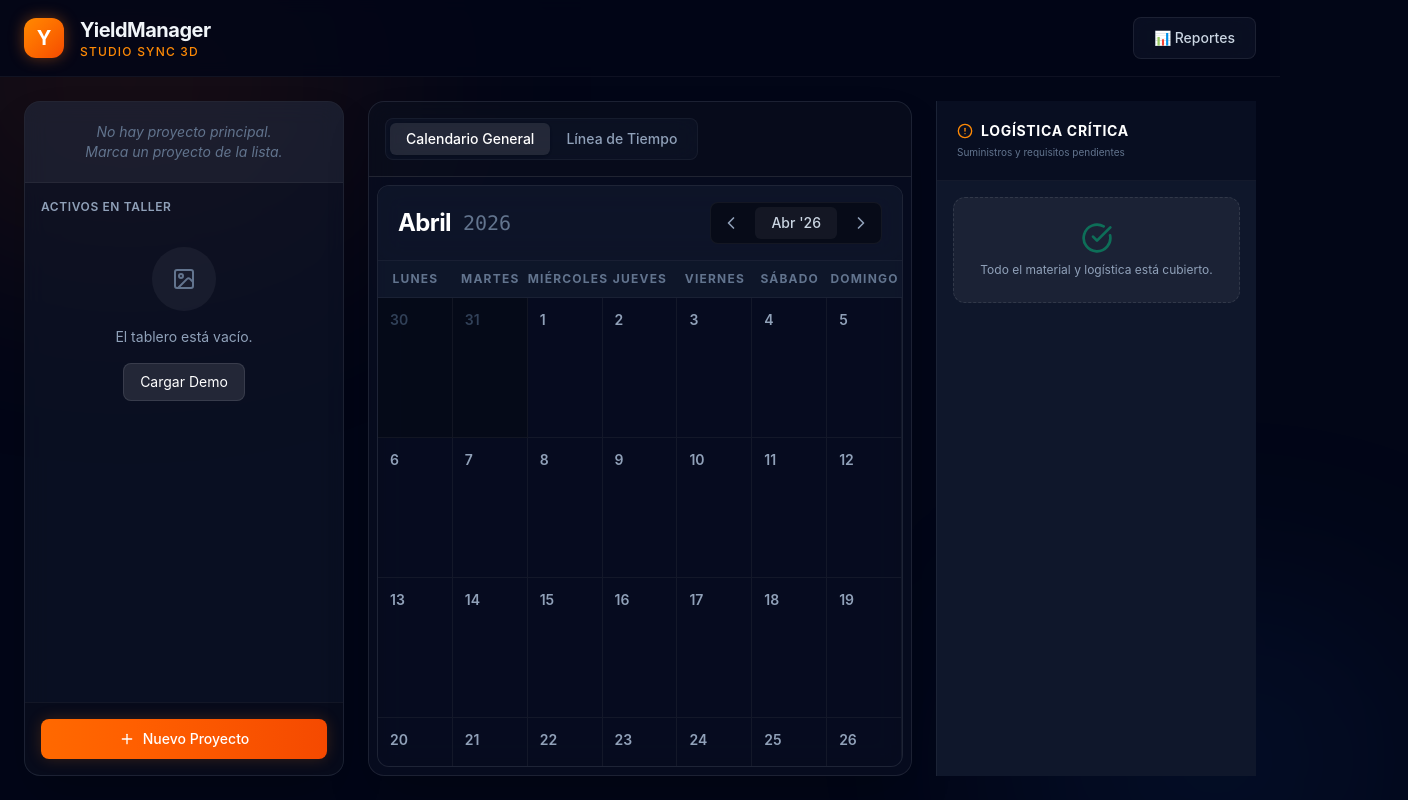
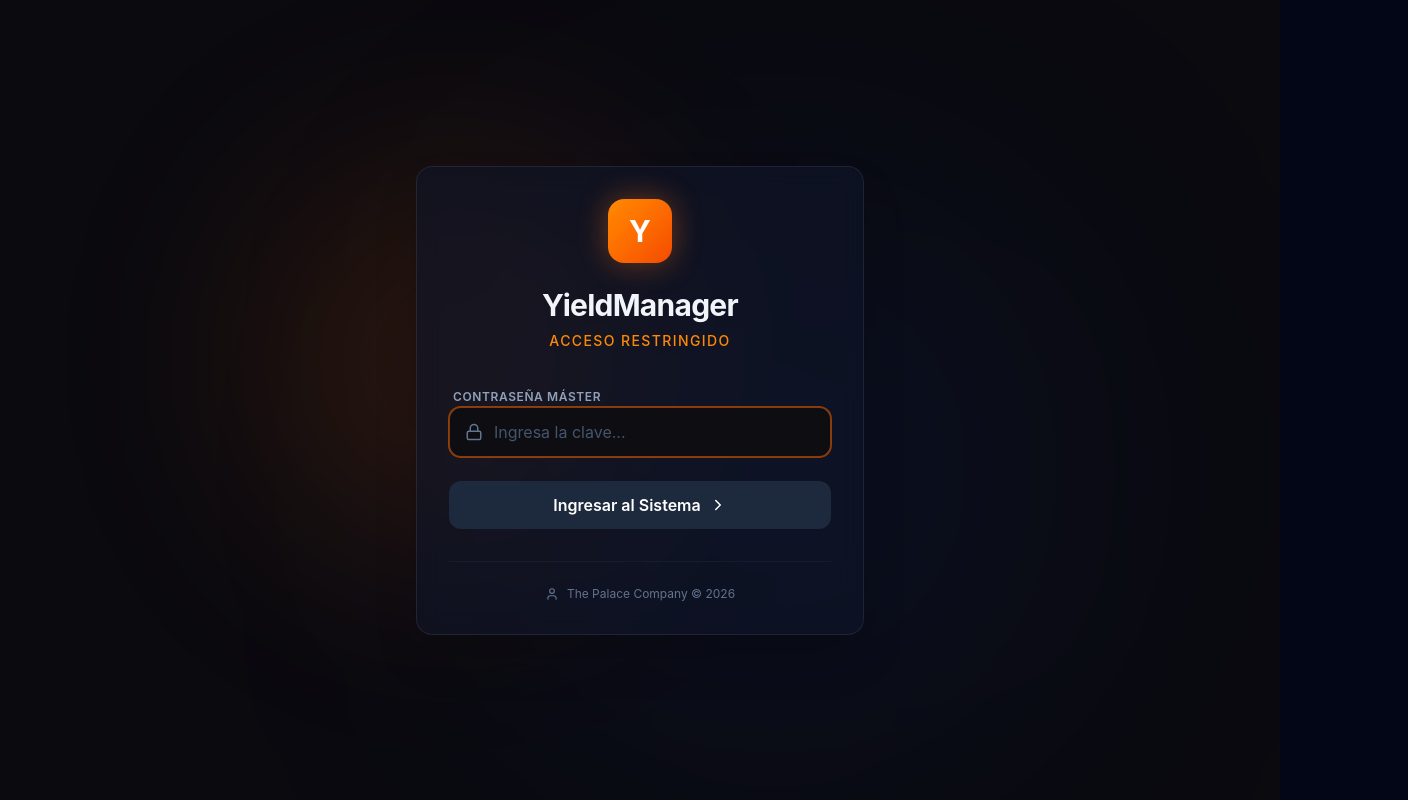
Before and after one commit to disenocorptpc-dot/yield_manager, a React (Vite) app: page / in a window 1280 px wide. Shown: the top 800 px of the page, 1408 px wide, since content can reach past the window. Built offline with nearby package versions, Linux system fonts and the light colour scheme.

Commit message:
feat: Add restricted access login panel

```diff
--- a/src/App.tsx
+++ b/src/App.tsx
@@ -1,5 +1,6 @@
-import React, { useState } from 'react';
+import React, { useState, useEffect } from 'react';
 import Dashboard from './components/Dashboard';
+import LoginPanel from './components/LoginPanel';
 
 export interface Prerequisite {
   id: string;
@@ -35,6 +36,29 @@ export interface Phase {
 
 function App() {
   const [projects, setProjects] = useState<Project[]>([]);
+  const [isAuthenticated, setIsAuthenticated] = useState<boolean>(false);
+
+  // Check local storage for existing session on load
+  useEffect(() => {
+    const session = localStorage.getItem('yield_auth');
+    if (session === 'true') {
+      setIsAuthenticated(true);
+    }
+  }, []);
+
+  const handleLogin = () => {
+    setIsAuthenticated(true);
+    localStorage.setItem('yield_auth', 'true');
+  };
+
+  const handleLogout = () => {
+    setIsAuthenticated(false);
+    localStorage.removeItem('yield_auth');
+  };
+
+  if (!isAuthenticated) {
+    return <LoginPanel onLogin={handleLogin} />;
+  }
 
   return (
     <div className="h-screen w-screen flex flex-col font-sans relative">
@@ -56,6 +80,12 @@ function App() {
           <button className="px-5 py-2.5 glass-panel hover:bg-slate-800 text-slate-300 hover:text-white font-medium rounded-lg transition-all duration-300 text-sm flex items-center gap-2">
             📊 Reportes
           </button>
+          <button
+            onClick={handleLogout}
+            className="px-4 py-2.5 bg-slate-800/50 hover:bg-red-500/20 text-slate-400 hover:text-red-400 border border-slate-700/50 hover:border-red-500/50 rounded-lg transition-all duration-300 text-sm font-medium"
+          >
+            Salir
+          </button>
         </div>
       </header>
       <main className="flex-1 p-6 overflow-hidden flex flex-col z-10 relative">
--- /dev/null
+++ b/src/components/LoginPanel.tsx
@@ -0,0 +1,95 @@
+import React, { useState } from 'react';
+import { Lock, User, ChevronRight } from 'lucide-react';
+
+interface LoginPanelProps {
+  onLogin: () => void;
+}
+
+export default function LoginPanel({ onLogin }: LoginPanelProps) {
+  const [password, setPassword] = useState('');
+  const [error, setError] = useState(false);
+  const [isLoading, setIsLoading] = useState(false);
+
+  const handleLogin = (e: React.FormEvent) => {
+    e.preventDefault();
+    setIsLoading(true);
+    setError(false);
+
+    // Simulated verification delay
+    setTimeout(() => {
+      // Hardcoded password for now - will be moved to backend layer later
+      if (password === 'studio3d' || password === 'admin') {
+        onLogin();
+      } else {
+        setError(true);
+        setIsLoading(false);
+      }
+    }, 800);
+  };
+
+  return (
+    <div className="h-screen w-screen flex items-center justify-center relative overflow-hidden bg-[#0a0a0f]">
+      {/* Background Orbs */}
+      <div className="absolute top-[20%] left-[20%] w-[400px] h-[400px] rounded-full bg-orange-500/20 blur-[120px] pointer-events-none animate-pulse"></div>
+      <div className="absolute bottom-[10%] right-[20%] w-[500px] h-[500px] rounded-full bg-blue-600/10 blur-[150px] pointer-events-none"></div>
+
+      <div className="relative z-10 w-full max-w-md p-8 glass-panel rounded-2xl border border-slate-700/50 shadow-2xl backdrop-blur-xl">
+        <div className="flex flex-col items-center mb-8">
+          <div className="w-16 h-16 rounded-2xl bg-gradient-to-br from-orange-400 to-orange-600 flex items-center justify-center text-white font-bold text-3xl shadow-[0_0_30px_rgba(249,115,22,0.4)] mb-6">
+            Y
+          </div>
+          <h1 className="text-3xl font-bold text-slate-100 tracking-tight">YieldManager</h1>
+          <p className="text-sm text-orange-400 font-medium tracking-widest uppercase mt-2">Acceso Restringido</p>
+        </div>
+
+        <form onSubmit={handleLogin} className="space-y-6">
+          <div className="space-y-2">
+            <label className="text-xs font-semibold text-slate-400 uppercase tracking-wider ml-1">Contraseña Máster</label>
+            <div className="relative">
+              <div className="absolute inset-y-0 left-0 pl-4 flex items-center pointer-events-none text-slate-500">
+                <Lock size={18} />
+              </div>
+              <input
+                type="password"
+                value={password}
+                onChange={(e) => setPassword(e.target.value)}
+                className={`w-full bg-[#0d0d12] border ${error ? 'border-red-500/50 focus:border-red-500' : 'border-slate-700/50 focus:border-orange-500/50'} rounded-xl py-3 pl-11 pr-4 text-slate-200 placeholder-slate-600 focus:outline-none focus:ring-1 focus:ring-orange-500/50 transition-all duration-300`}
+                placeholder="Ingresa la clave..."
+                autoFocus
+              />
+            </div>
+            {error && (
+              <p className="text-xs text-red-500 ml-1 animate-pulse">Contraseña incorrecta. Intenta de nuevo.</p>
+            )}
+          </div>
+
+          <button
+            type="submit"
+            disabled={isLoading || !password}
+            className={`w-full relative group overflow-hidden rounded-xl py-3 px-4 font-semibold text-white transition-all duration-300 ${
+              isLoading || !password
+                ? 'bg-slate-800 text-slate-500 cursor-not-allowed'
+                : 'bg-gradient-to-r from-orange-500 to-orange-600 hover:shadow-[0_0_20px_rgba(249,115,22,0.4)] hover:-translate-y-1'
+            }`}
+          >
+            <div className="relative z-10 flex items-center justify-center gap-2">
+              {isLoading ? (
+                <div className="w-5 h-5 border-2 border-white/20 border-t-white rounded-full animate-spin"></div>
+              ) : (
+                <>
+                  Ingresar al Sistema <ChevronRight size={18} className="group-hover:translate-x-1 transition-transform" />
+                </>
+              )}
+            </div>
+          </button>
+        </form>
+
+        <div className="mt-8 pt-6 border-t border-slate-800/50 text-center">
+          <p className="text-xs text-slate-500 flex items-center justify-center gap-2">
+            <User size={14} /> The Palace Company &copy; 2026
+          </p>
+        </div>
+      </div>
+    </div>
+  );
+}
```
